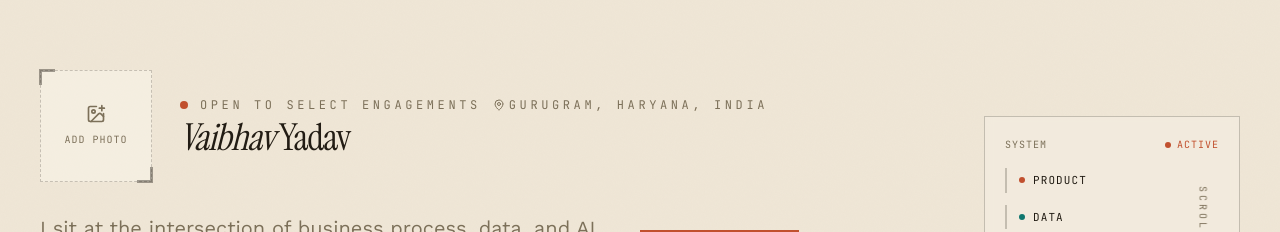
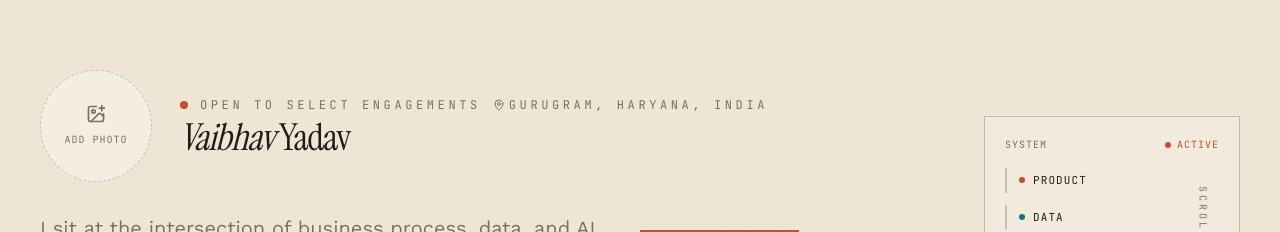
Before and after one commit to Im-Vaibhav-Yadav/Vaibhav_Portfolio, a Next.js app: page / in a window 1280 px wide. Shown: the part 177-409 px from the top of the page. Built offline with nearby package versions, Linux system fonts and the light colour scheme.

Commit message:
Make hero photo circular

```diff
--- a/components/Hero.tsx
+++ b/components/Hero.tsx
@@ -56,6 +56,7 @@ export default function Hero() {
               aspect="aspect-square"
               className="h-20 w-20 shrink-0 md:h-28 md:w-28"
               alwaysShow
+              rounded
               emptyLabel="Add photo"
             />
 
--- a/components/edit/EditableImage.tsx
+++ b/components/edit/EditableImage.tsx
@@ -10,18 +10,23 @@ export default function EditableImage({
   aspect = "aspect-[16/10]",
   alwaysShow = false,
   emptyLabel = "No image yet",
+  rounded = false,
 }: {
   path: string;
   className?: string;
   aspect?: string;
   alwaysShow?: boolean;
   emptyLabel?: string;
+  /** Circular frame for headshots — skips the square corner brackets. */
+  rounded?: boolean;
 }) {
   const { content, editing, canEdit, toggleEditing, update, uploadImage } =
     useContent();
   const value = (getAtPath(content, path) ?? "") as string;
   const inputRef = useRef<HTMLInputElement>(null);
   const [busy, setBusy] = useState(false);
+  const shape = rounded ? "rounded-full" : "";
+  const frame = rounded ? "" : "corner-frame";
 
   async function handleFile(file: File | null) {
     if (!file) return;
@@ -44,7 +49,7 @@ export default function EditableImage({
           type="button"
           onClick={() => canEdit && toggleEditing()}
           data-cursor-hover={canEdit || undefined}
-          className={`corner-frame group flex flex-col items-center justify-center gap-2 border border-dashed border-line bg-panel/60 text-left ${aspect} ${className ?? ""}`}
+          className={`${frame} ${shape} group flex flex-col items-center justify-center gap-2 border border-dashed border-line bg-panel/60 text-left ${aspect} ${className ?? ""}`}
         >
           <ImagePlus size={20} className="text-haze" />
           <span className="px-2 text-center font-mono text-[10px] uppercase tracking-widest text-haze">
@@ -55,7 +60,7 @@ export default function EditableImage({
     }
     return (
       <div
-        className={`corner-frame group relative overflow-hidden border border-line ${aspect} ${className ?? ""}`}
+        className={`${frame} ${shape} group relative overflow-hidden border border-line ${aspect} ${className ?? ""}`}
       >
         {/* eslint-disable-next-line @next/next/no-img-element */}
         <img
@@ -69,7 +74,7 @@ export default function EditableImage({
 
   return (
     <div
-      className={`group relative overflow-hidden border border-dashed border-acid/40 ${aspect} ${className ?? ""}`}
+      className={`${shape} group relative overflow-hidden border border-dashed border-acid/40 ${aspect} ${className ?? ""}`}
     >
       {value ? (
         // eslint-disable-next-line @next/next/no-img-element
```
Also changed, not shown: public/uploads/1786533716646-whatsapp-image-2026-08-12-at-4-42-52-pm.jpeg (added).
